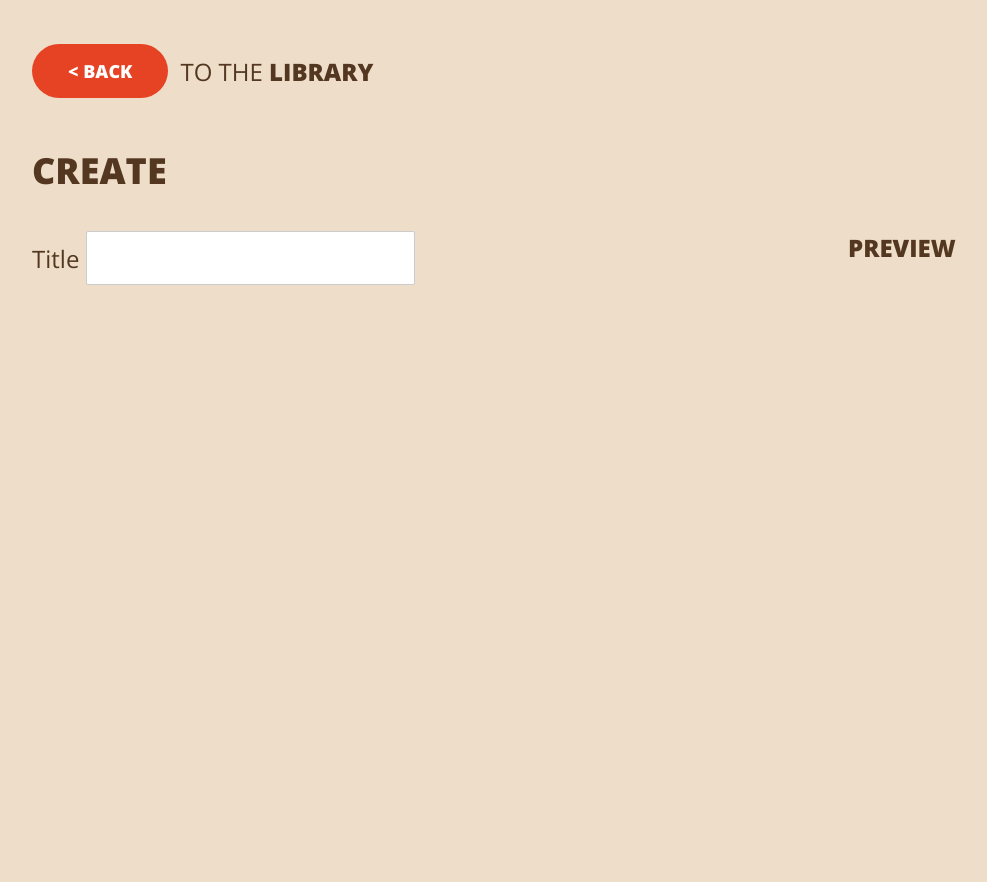
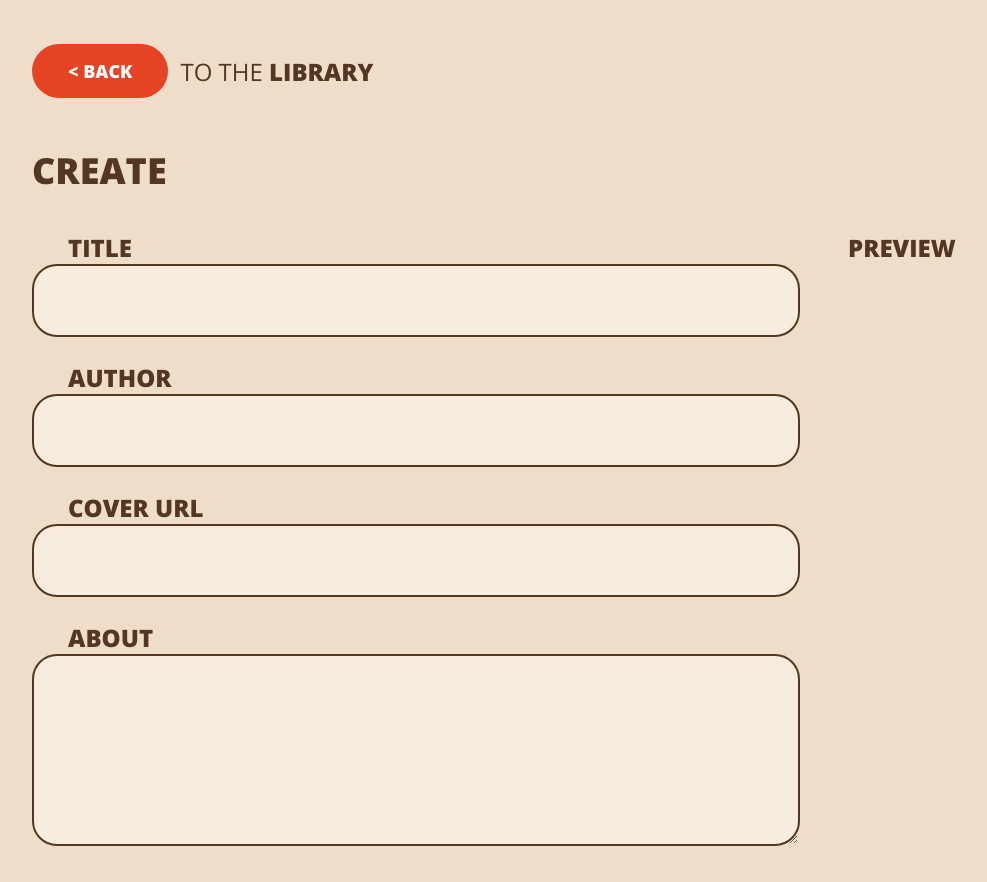
Before and after one commit to CsabaTheKiss/svelte-getting-started, a Svelte app: page /create in a window 1280 px wide. Shown: the whole page, without its empty margins (12-999 px from the left). Before the commit the page ends 800 px from the top, so only its background shows below. Built offline with nearby package versions, Linux system fonts and the light colour scheme.

Commit message:
Setup input form

```diff
--- /dev/null
+++ b/src/common/TextInput.svelte
@@ -0,0 +1,36 @@
+<script>
+  export let label;
+  export let value; // needed to maintain data forward flow from 'bind:value'
+  export let multiline = false;
+</script>
+
+<label>
+  <span>{label}</span>
+  {#if multiline}
+    <textarea bind:value />
+  {:else}
+    <input type="text" bind:value />
+  {/if}
+</label>
+
+<style>
+  label {
+    font-weight: var(--typeWeightBold);
+    text-transform: uppercase;
+  }
+  span {
+    padding: 0 0 var(--spacingSmall) var(--spacingLarge);
+  }
+  input,
+  textarea {
+    display: block;
+    background: #f8ecde;
+    border-radius: 25px;
+    border: 2px solid var(--colorFg);
+    padding: 0.75rem var(--spacingSmall) 0.75rem var(--spacingLarge);
+    width: 100%;
+  }
+  textarea {
+    height: 8rem;
+  }
+</style>
--- a/src/create/Create.svelte
+++ b/src/create/Create.svelte
@@ -3,9 +3,16 @@
   import BookCover from '../common/BookCover.svelte';
   import Button from '../common/Button.svelte';
   import Header from '../common/Header.svelte';
+  import TextInput from '../common/TextInput.svelte';
+
   import { httpPost } from '../common/api.js';
 
-  let title = '';
+  let bookDetails = {
+    title: '',
+    author: '',
+    coverUrl: '',
+    about: ''
+  }
 
 </script>
 
@@ -15,10 +22,10 @@
 
 <form>
   <div class="fields">
-    <label for="book-title">
-      <span>Title</span>
-      <input id="book-title" type="text" bind:value={title} />
-    </label>
+    <TextInput label="Title" bind:value={bookDetails.title} />
+    <TextInput label="Author" bind:value={bookDetails.author} />
+    <TextInput label="Cover URL" bind:value={bookDetails.coverUrl} />
+    <TextInput label="About" multiline bind:value={bookDetails.about} />
   </div>
 
   <div>
```
